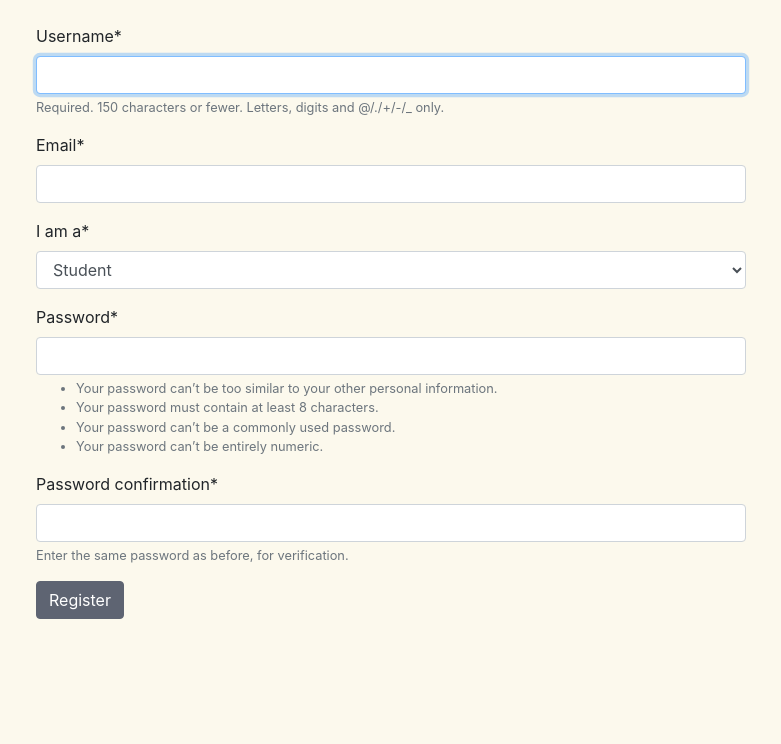
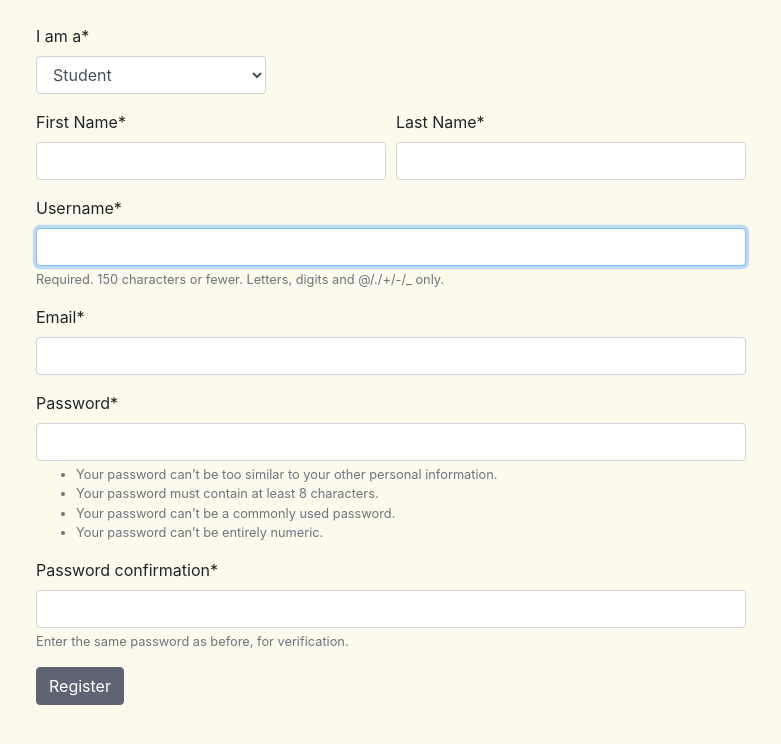
Before and after one commit to RTiwary/FeedBee, a Django app: page /register/ in a window 1280 px wide. Shown: the top 744 px of the page, without its empty margins (64-845 px from the left). Run offline with Django 3.2, Linux system fonts and the light colour scheme; some libraries are stand-ins or nearby versions.

Commit message:
added first and last name sign up fields

```diff
--- a/apps/students/templates/students/view_classes.html
+++ b/apps/students/templates/students/view_classes.html
@@ -57,7 +57,7 @@
                                         <div class="col-lg">
                                             <a href="{% url 'view_surveys' class.id %}">{{ class.name }}</a>
                                         </div>
-                                        <div class="col-2">
+                                        <div class="col-4">
                                             {{ teacher.first_name }} {{ teacher.last_name }}
                                         </div>
                                     </div>
--- a/apps/users/forms.py
+++ b/apps/users/forms.py
@@ -14,14 +14,19 @@ STUDENT_TEACHER_CHOICES =(
 class RegistrationForm(UserCreationForm):
     email = forms.EmailField()
     student_teacher = forms.ChoiceField(choices=STUDENT_TEACHER_CHOICES, label="I am a")
+    f_name = forms.CharField(max_length=64, label="First Name")
+    l_name = forms.CharField(max_length=64, label="Last Name")
+
     class Meta:
 	    model = User
-	    fields = ["username", "email", "student_teacher", "password1", "password2"]
+	    fields = ["f_name", "l_name", "username", "email", "student_teacher", "password1", "password2"]
 
     def save(self, commit=True):
         user = super(RegistrationForm, self).save(commit=False)
         user.username = self.cleaned_data["username"]
         user.email = self.cleaned_data["email"]
+        user.first_name = self.cleaned_data["f_name"]
+        user.last_name = self.cleaned_data["l_name"]
         if self.cleaned_data["student_teacher"] == "Student":
             user.is_student = True
         else:
--- a/apps/users/templates/users/register.html
+++ b/apps/users/templates/users/register.html
@@ -35,7 +35,24 @@
     <div class="container">
         <form method="POST" class="form-group col-sm-8">
             {% csrf_token %}
-            {{form | crispy}}
+            <div class="form-row">
+                <div class="form-group col-md-4 mb-0">
+                    {{ form.student_teacher|as_crispy_field }}
+                </div>
+            </div>
+            <!-- Put first name and last name on same row -->
+            <div class="form-row">
+                <div class="form-group col-md-6 mb-0">
+                    {{ form.f_name|as_crispy_field }}
+                </div>
+                <div class="form-group col-md-6 mb-0">
+                    {{ form.l_name|as_crispy_field }}
+                </div>
+            </div>
+            {{ form.username|as_crispy_field }}
+            {{ form.email|as_crispy_field }}
+            {{ form.password1|as_crispy_field }}
+            {{ form.password2|as_crispy_field }}
             <button type="submit" class="btn btn-primary">Register</button>
         </form>
     </div>
```
Also changed, not shown: apps/teachers/templates/teachers/view_classroom_info.html (+4 -4 lines).
